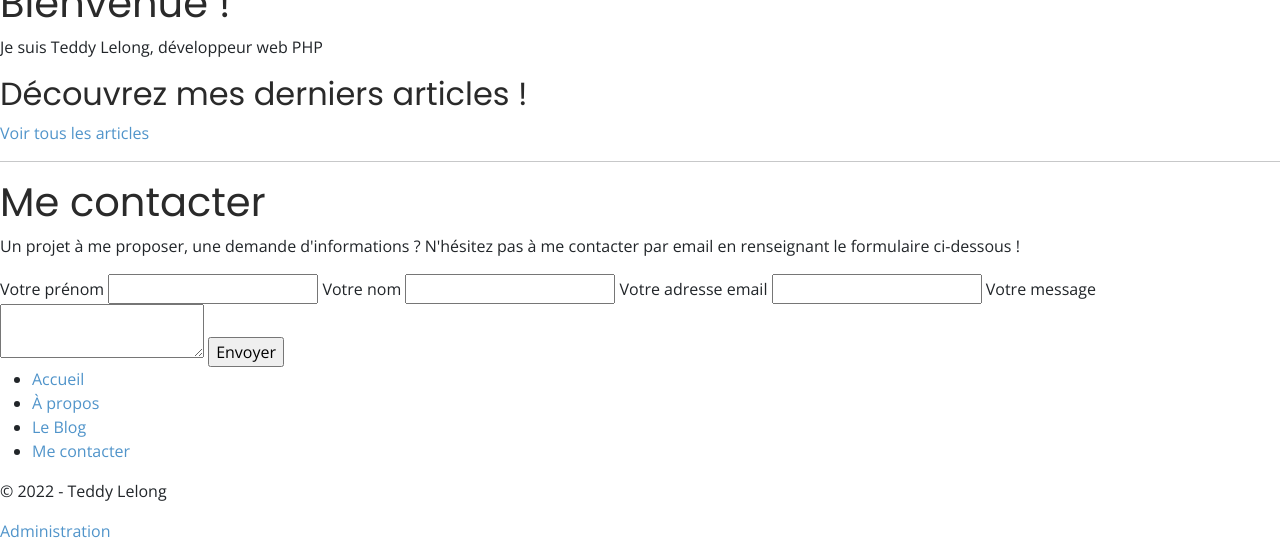
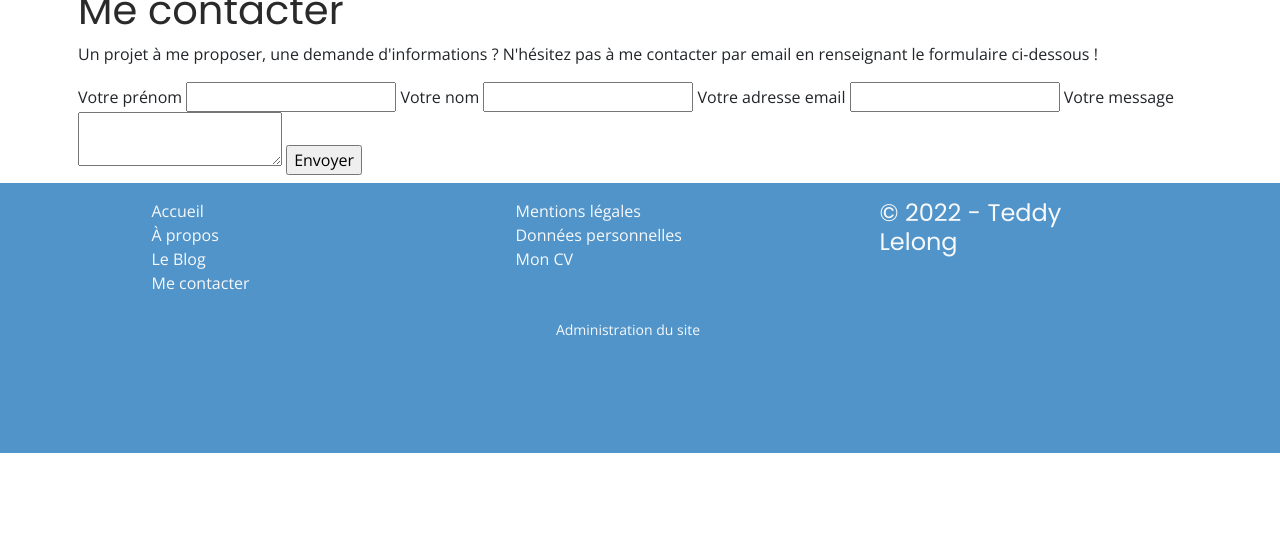
Before and after one commit to teddylelong/openclassrooms-p5, a PHP site: page / in a window 1280 px wide. Shown: the part 347-906 px from the top of the page. After the commit the page ends 800 px from the top, so only its background shows below. Run offline with PHP 8.4, Linux system fonts and the light colour scheme; data that the repository does not hold is empty; classes that the project's autoload settings leave out are loaded by file name; some libraries are stand-ins or nearby versions.

Commit message:
Added CSS to footer and main content layout

```diff
--- a/assets/scss/_components.scss
+++ b/assets/scss/_components.scss
@@ -1,10 +1,27 @@
 // This file contains all reusable elements (buttons, navbar, forms...)
+
+a {
+  text-decoration: none;
+}
+
+body {
+  background-color: $primary;
+}
+
+#site-background {
+  background-color: #fff;
+}
 
 /* Site Top-Header */
 .site-top-header {
   background-color: #1c1f23;
 }
 
-a {
-  text-decoration: none;
+/* Main content */
+
+
+/* Footer */
+
+#website-footer a:hover{
+  text-decoration: underline;
 }
--- a/librairies/Notification.php
+++ b/librairies/Notification.php
@@ -24,11 +24,11 @@ class Notification
     public static function display(): void
     {
         if (isset($_SESSION['error'])) {
-            echo '<div class="alert alert-danger alert-dismissible fade show" role="alert"><i class="bi bi-exclamation-triangle-fill"></i> ' . $_SESSION['error'] . '<button type="button" class="btn-close" data-bs-dismiss="alert" aria-label="Close"></button></div>';
+            echo '<div class="alert alert-danger alert-dismissible fade show m-2" role="alert"><i class="bi bi-exclamation-triangle-fill"></i> ' . $_SESSION['error'] . '<button type="button" class="btn-close" data-bs-dismiss="alert" aria-label="Close"></button></div>';
             unset($_SESSION['error']);
         }
         if (isset($_SESSION['success'])) {
-            echo '<div class="alert alert-success alert-dismissible fade show" role="alert"><i class="bi bi-check-circle-fill"></i> ' . $_SESSION['success'] . '<button type="button" class="btn-close" data-bs-dismiss="alert" aria-label="Close"></button></div>';
+            echo '<div class="alert alert-success alert-dismissible fade show m-2" role="alert"><i class="bi bi-check-circle-fill"></i> ' . $_SESSION['success'] . '<button type="button" class="btn-close" data-bs-dismiss="alert" aria-label="Close"></button></div>';
             unset($_SESSION['success']);
         }
     }
--- a/templates/layout.html.twig
+++ b/templates/layout.html.twig
@@ -8,7 +8,6 @@
 </head>
 
 <body class="website">
-
     {% block body %}
 
         <!-- Top Header -->
@@ -17,16 +16,21 @@
         <!-- Header + Nav -->
         {% include'template-parts/website-header.part.twig' %}
 
+        <!-- Main content -->
+        <div id="site-background" class="container-fluid">
+            <main id="main-content" class="container p-2">
                 {{ notificationDisplay() }}
 
                 {% block content %}
                 {% endblock content %}
+            </main>
+        </div>
 
         <!-- Footer -->
         {% include 'template-parts/website-footer.part.twig' %}
 
     {% endblock body %}
+
     <script src="/assets/node_modules/bootstrap/dist/js/bootstrap.bundle.min.js"></script>
 </body>
-
 </html>
--- a/templates/template-parts/website-footer.part.twig
+++ b/templates/template-parts/website-footer.part.twig
@@ -1,12 +1,26 @@
-<footer>
+<footer id="website-footer" class="container-fluid bg-primary text-light p-3">
     {% block footer %}
-        <ul>
-            <li><a href="/">Accueil</a></li>
-            <li><a href="#">À propos</a></li>
-            <li><a href="/article/index/">Le Blog</a></li>
-            <li><a href="#">Me contacter</a></li>
-        </ul>
-        <p>&copy; {{ 'now'|date('Y') }} - Teddy Lelong</p>
-        <p><a href="/login/">Administration</a></p>
+        <div class="container row mx-auto">
+            <ul class="col-md-3 col-lg-3 col-xl-3 mx-auto mb-4">
+                <li class="list-unstyled"><a class="link-light" href="/">Accueil</a></li>
+                <li class="list-unstyled"><a class="link-light" href="#">À propos</a></li>
+                <li class="list-unstyled"><a class="link-light" href="/article/index/">Le Blog</a></li>
+                <li class="list-unstyled"><a class="link-light" href="#">Me contacter</a></li>
+            </ul>
+
+            <ul class="col-md-3 col-lg-3 col-xl-3 mx-auto mb-4">
+                <li class="list-unstyled"><a class="link-light" href="#">Mentions légales</a></li>
+                <li class="list-unstyled"><a class="link-light" href="#">Données personnelles</a></li>
+                <li class="list-unstyled"><a class="link-light" href="#">Mon CV</a></li>
+            </ul>
+
+            <ul class="col-md-3 col-lg-3 col-xl-3 mx-auto mb-4">
+                <li class="list-unstyled h4 text-light">&copy; {{ 'now'|date('Y') }} - Teddy Lelong</li>
+            </ul>
+
+            <div class="row text-center small">
+                <a class="link-light" href="/login/">Administration du site</a>
+            </div>
+        </div>
     {% endblock footer %}
 </footer>
--- a/templates/template-parts/website-header.part.twig
+++ b/templates/template-parts/website-header.part.twig
@@ -1,9 +1,9 @@
-<header class="container-fluid bg-dark px-0">
+<header class="container-fluid bg-primary px-0">
     {% block header %}
-        <nav class="navbar navbar-expand-sm navbar-dark px-3">
+        <nav class="navbar container navbar-expand-md navbar-dark py-2">
             {% block navigation %}
                 <a href="/" class="navbar-brand">
-                    <img src="###" alt="Teddy Lelong">
+                    <img src="/assets/img/logo.png" height="100" alt="Teddy Lelong">
                 </a>
                 <button class="navbar-toggler" type="button" data-bs-toggle="collapse" data-bs-target="#navbarSupportedContent" aria-controls="navbarSupportedContent" aria-expanded="false" aria-label="Toggle navigation">
                     <span class="navbar-toggler-icon"></span>
@@ -11,10 +11,18 @@
 
                 <div class="collapse navbar-collapse" id="navbarSupportedContent">
                     <ul class="navbar-nav ms-auto mb-2 mb-lg-0">
-                        <a class="nav-link {{ echoActiveClass('/') }}" href="/">Accueil</a>
-                        <a class="nav-link {{ echoActiveClass('/a-propos/') }}" href="#">À propos</a>
-                        <a class="nav-link {{ echoActiveClass('/article/index/') }}" href="/article/index/">Le Blog</a>
-                        <a class="nav-link {{ echoActiveClass('/me-contacter/') }}" href="#">Me contacter</a>
+                        <li class="nav-item px-2">
+                            <a class="nav-link {{ echoActiveClass('/') }}" href="/">Accueil</a>
+                        </li>
+                        <li class="nav-item px-2">
+                            <a class="nav-link {{ echoActiveClass('/a-propos/') }}" href="#">À propos</a>
+                        </li>
+                        <li class="nav-item px-2">
+                            <a class="nav-link {{ echoActiveClass('/article/index/') }}" href="/article/index/">Le Blog</a>
+                        </li>
+                        <li class="nav-item px-2">
+                            <a class="nav-link {{ echoActiveClass('/me-contacter/') }}" href="#">Me contacter</a>
+                        </li>
                     </ul>
                 </div>
             {% endblock navigation %}
```
Also changed, not shown: templates/adminlayout.html.twig (+10 -4 lines), templates/template-parts/admin/admin-header.part.twig (+11 -2 lines), assets/css/main.css, assets/img/logo.png (added), 1 other file. Lines whose indentation alone changed are shown as unchanged.
